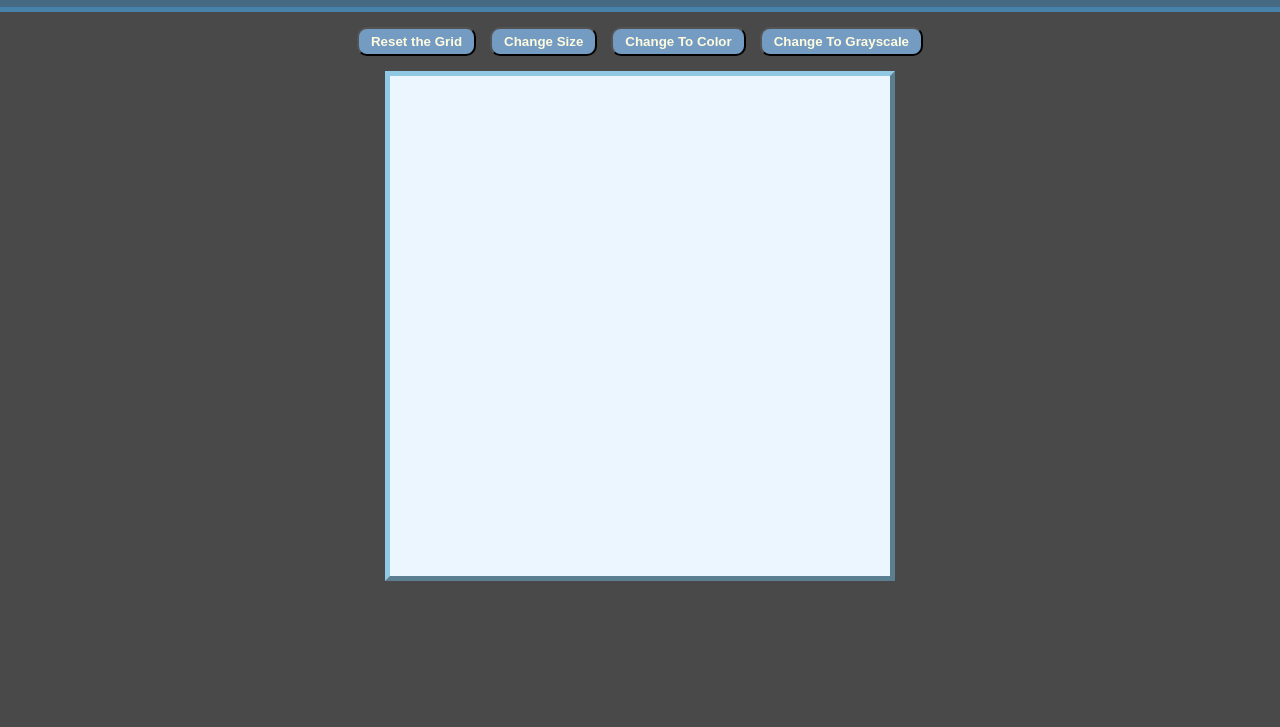
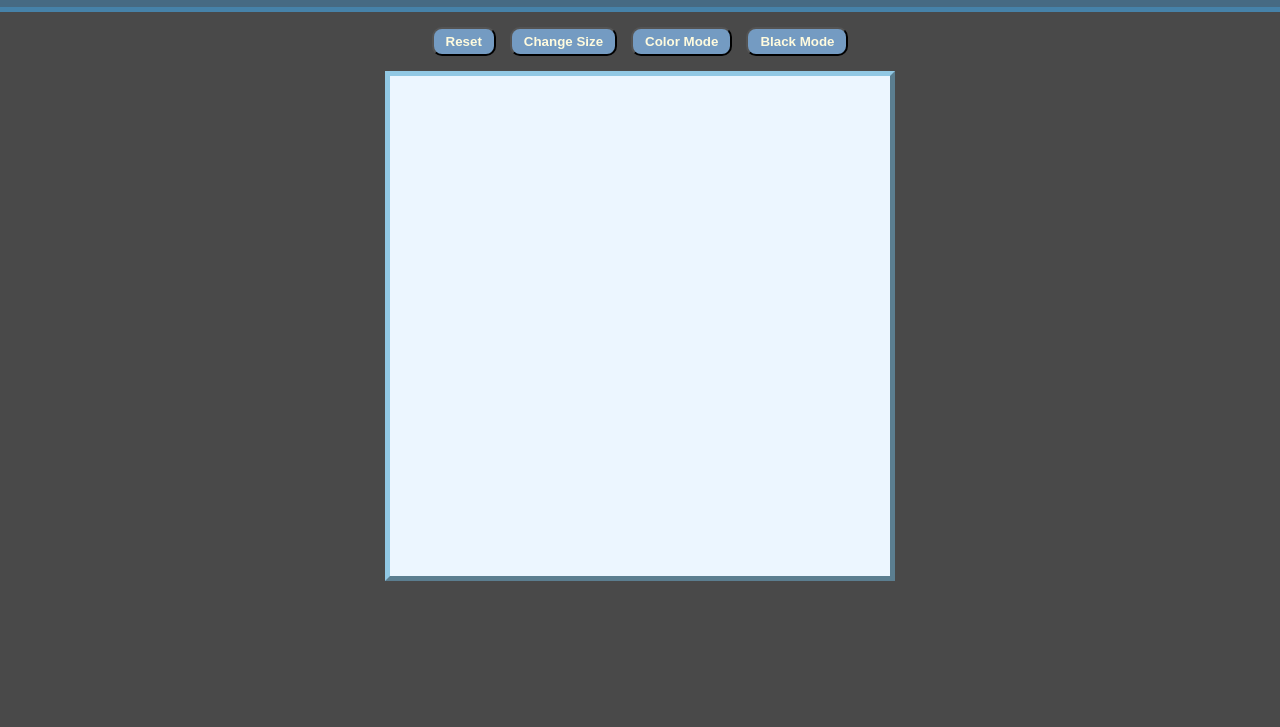
Before and after one commit to SrulyP/etch-a-sketch, a plain HTML site: page index.html in a window 1280 px wide. Shown: the part 73-800 px from the top of the page. Drawn offline with Linux system fonts and the light colour scheme.

Commit message:
Fix wording of buttons to be simpler

```diff
--- a/index.html
+++ b/index.html
@@ -11,10 +11,10 @@
     <header><h1>Welcome to Etch-A-Sketch</h1></header>
     <div class="container">
         <div class="options">
-            <button class="resetButton">Reset the Grid</button>
+            <button class="resetButton">Reset</button>
             <button class="sizeButton">Change Size</button>
-            <button class="colorButton">Change To Color</button>
-            <button class="grayButton">Change To Grayscale</button>
+            <button class="colorButton">Color Mode</button>
+            <button class="grayButton">Black Mode</button>
         </div>
         <div class="grid"></div>
     </div>
```
